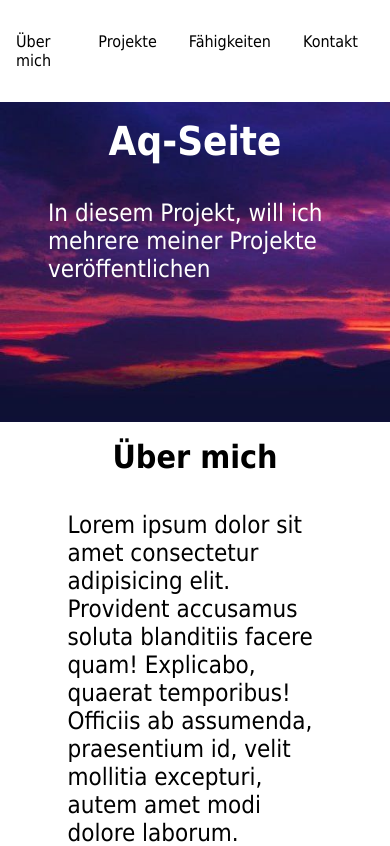
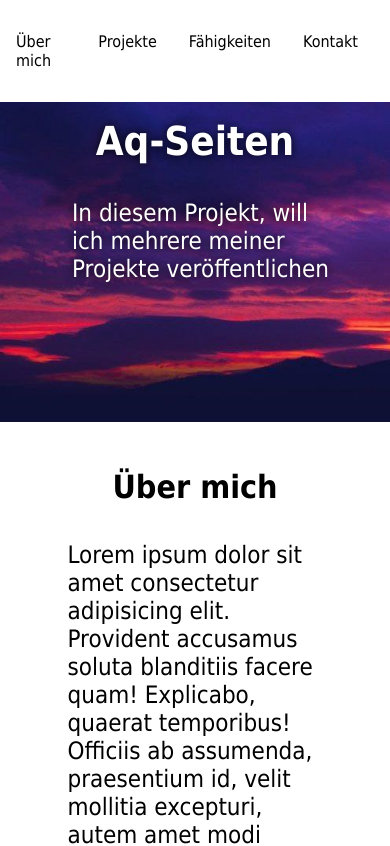
Before and after one commit to Ay010/AQ-Projekte, a plain HTML site: page Index.html in a window 390 px wide. Shown: the top 846 px of the page. Drawn offline with Linux system fonts and the light colour scheme.

Commit message:
add / improve header style + add secThree

```diff
--- a/Index.html
+++ b/Index.html
@@ -19,7 +19,7 @@
 
     <!-- header -->
     <header>
-      <h1>Aq-Seite</h1>
+      <h1>Aq-Seiten</h1>
       <p>In diesem Projekt, will ich mehrere meiner Projekte veröffentlichen</p>
     </header>
 
@@ -42,8 +42,13 @@
         </p>
       </section>
 
-      <section id="gridbox">
+      <section id="secTwo">
         <h2>Projekte</h2>
+        <div id="gridbox"></div>
+      </section>
+
+      <section id="secThree">
+        <h2>Fähigkeiten</h2>
       </section>
     </main>
 
--- a/style.css
+++ b/style.css
@@ -67,14 +67,18 @@ nav ul li:hover {
 
 header */
 header h1 {
-  font-size: 3em;
+  font-size: 5em;
+  margin-top: 70px;
 }
 
 header p {
-  font-size: 2em;
+  font-size: 4em;
+  margin-left: 2em;
 }
 
 header {
+  text-shadow: 0px 0px 10px black;
+
   background-image: url(/Bilder/Sonne.jpg);
   background-size: contain;
   background-repeat: no-repeat;
@@ -104,14 +108,51 @@ main section {
   width: 90%;
 }
 
+#secOne h2 {
+  margin-top: 30px;
+}
+
 /*
 
 footer */
 
 /*
 
-media screen */
-@media screen and (max-width: 500px) {
+media screen 1 */
+@media screen and (max-width: 1400px) {
+  header h1 {
+    font-size: 4rem;
+    margin-top: 0px;
+  }
+
+  header p {
+    font-size: 3rem;
+  }
+}
+
+@media screen and (max-width: 1000px) {
+  header h1 {
+    font-size: 3.5rem;
+  }
+
+  header p {
+    font-size: 2.5rem;
+  }
+}
+
+/* media 2 */
+@media screen and (max-width: 820px) {
+  header h1 {
+    font-size: 3rem;
+  }
+
+  header p {
+    font-size: 2rem;
+  }
+}
+
+/* media 3 */
+@media screen and (max-width: 700px) {
   header {
     height: 20rem;
     background-size: cover;
@@ -125,9 +166,7 @@ media screen */
     padding: 0;
     margin-left: 0.1;
   }
-}
 
-@media screen and (max-width: 1000px) {
   header h1 {
     font-size: 2.5rem;
   }
```
